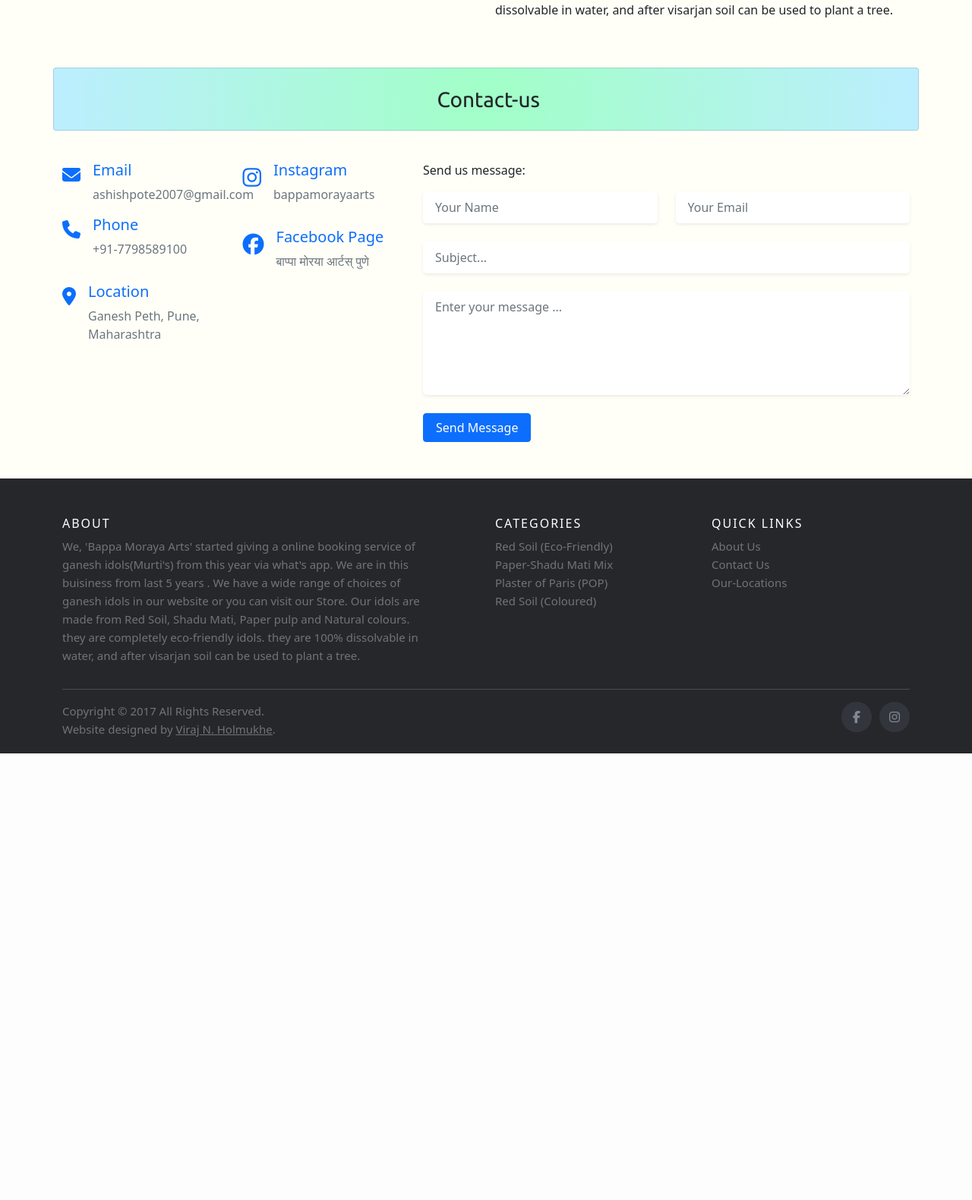
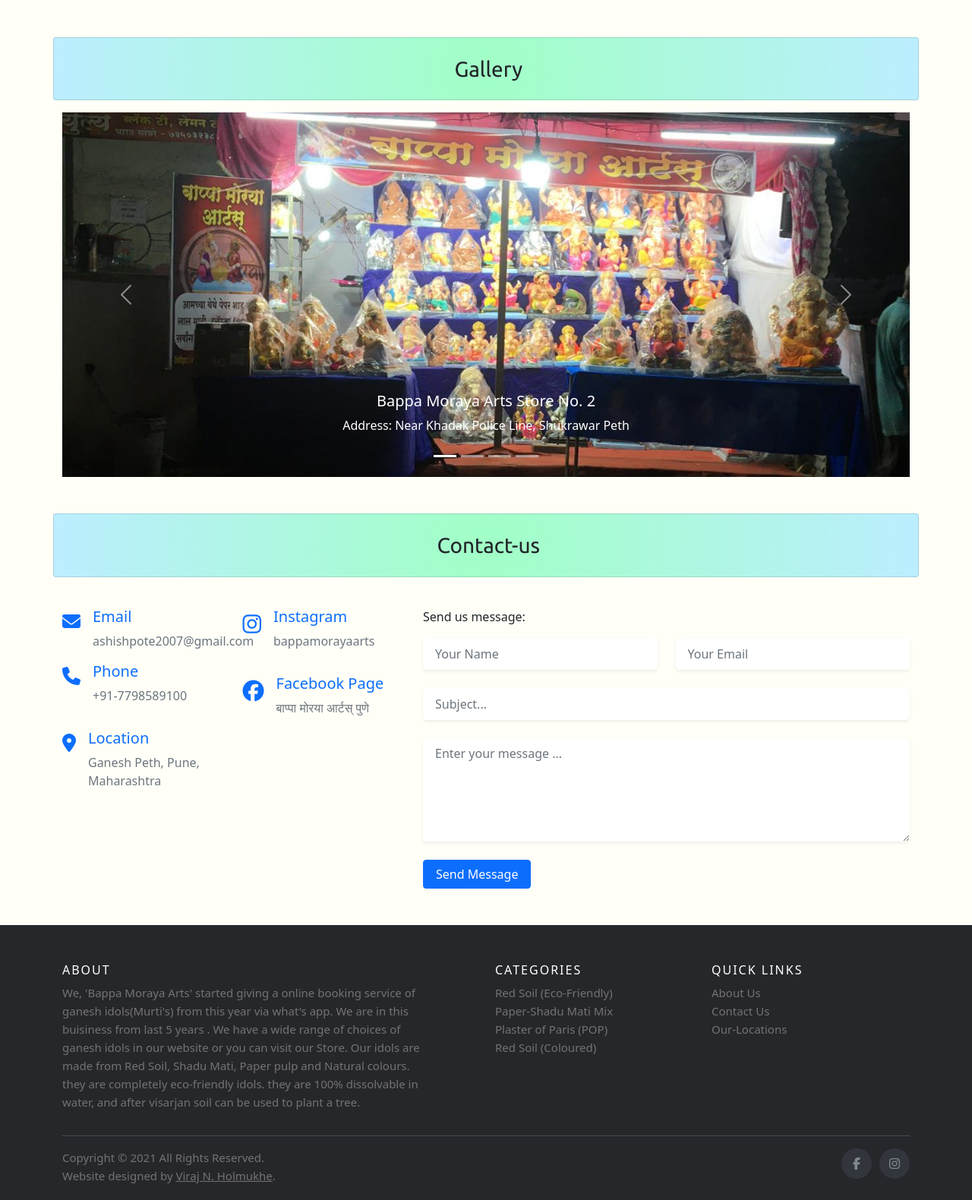
Before and after one commit to virajholmukhe/BMA, a Django app: page / in a window 1280 px wide. Shown: the part 2883-4463 px from the top of the page at 76% size. Before the commit the page ends 3875 px from the top, so only its background shows below. Run offline with Django 3.2, Linux system fonts and the light colour scheme; data comes from the database, SQL or seed files in the repository; both versions use the stored data as it was after the commit; some libraries are stand-ins or nearby versions; some web fonts are replaced.

Commit message:
Gallery commit

```diff
--- a/static/css/home.css
+++ b/static/css/home.css
@@ -5,9 +5,14 @@
     --main-color1: #eb4d4b;
     --text-color: #131e2c;
 }
-.carousel-item > img {
+.carousel-item2 > img {
     object-fit: cover;
     height: calc(80vh);
+    width: 100%;
+}
+.carousel-item1 > img {
+    object-fit: cover;
+    height: calc(60vh);
     width: 100%;
 }
 .card_main{
--- a/templates/UserApp/home.html
+++ b/templates/UserApp/home.html
@@ -28,15 +28,15 @@
 <section id="home">
   <div id="carouselExampleFade" class="carousel slide carousel-fade" data-bs-ride="carousel">
       <div class="carousel-inner">
-        <div class="carousel-item active">
+        <div class="carousel-item carousel-item2 active">
           <img src="{% static 'Images/IMG_2669-min.jpg' %}" class="d-block w-100" alt="01">
 
         </div>
-        <div class="carousel-item">
+        <div class="carousel-item carousel-item2">
           <img src="{% static 'Images/IMG_2671-min.jpg' %}" class="d-block w-100" alt="02">
 
         </div>
-        <div class="carousel-item">
+        <div class="carousel-item carousel-item2">
           <img src="{% static 'Images/IMG_8066-min.JPG' %}" class="d-block w-100" alt="03">
 
         </div>
@@ -152,13 +152,13 @@
 
 <!-- About us -->
 <section id="about_us">
-<div class="container card mt-5 mb-3 heading_bar">
-  <div class="container-fluid" style="display: flex; justify-content: space-evenly;">
-      <h3 class="mt-4 mb-4" style="text-align: center;"><i class="fas fa-use" style="color: #0d6efd;"></i> About-us</h3>
+  <div class="container card mt-2 mb-3 heading_bar">
+    <div class="container-fluid" style="display: flex; justify-content: space-evenly;">
+        <h3 class="mt-4 mb-4" style="text-align: center;"> About - us </h3>
+    </div>
   </div>
-</div>
+
   <div class="container">
-
       <div class="row mt-5 mb-5">
         <div class="col-md-6">
           <div class="ratio ratio-16x9">
@@ -176,7 +176,60 @@
         </div>
       </div>
   </div>
+</section>
 
+<!-- Gallery -->
+<section id="gallery">
+  <div class="container card mt-5 mb-3 heading_bar">
+    <div class="container-fluid" style="display: flex; justify-content: space-evenly;">
+        <h3 class="mt-4 mb-4" style="text-align: center;"><i class="fas fa-use" style="color: #0d6efd;"></i> Gallery</h3>
+    </div>
+  </div>
+  <div class="container">
+    <div id="carouselExampleCaptions" class="carousel slide" data-bs-ride="carousel">
+      <div class="carousel-indicators">
+        <button type="button" data-bs-target="#carouselExampleCaptions" data-bs-slide-to="0" class="active" aria-current="true" aria-label="Slide 1"></button>
+        <button type="button" data-bs-target="#carouselExampleCaptions" data-bs-slide-to="1" aria-label="Slide 2"></button>
+        <button type="button" data-bs-target="#carouselExampleCaptions" data-bs-slide-to="2" aria-label="Slide 3"></button>
+        <button type="button" data-bs-target="#carouselExampleCaptions" data-bs-slide-to="3" aria-label="Slide 4"></button>
+      </div>
+      <div class="carousel-inner">
+        <div class="carousel-item carousel-item1 active">
+          <img src="{% static 'Images/bma_stall-min.jpeg' %}" class="d-block w-100" alt="">
+          <div class="carousel-caption d-none d-md-block">
+            <h5>Bappa Moraya Arts Store No. 2</h5>
+            <p>Address: Near Khadak Police Line, Shukrawar Peth</p>
+          </div>
+        </div>
+        <div class="carousel-item carousel-item1">
+          <img src="{% static 'Images/gallery1-min.jpeg' %}" class="d-block w-100" alt="">
+          <div class="carousel-caption d-none d-md-block">
+            <h5>#माझाबाप्पा</h5>
+          </div>
+        </div>
+        <div class="carousel-item carousel-item1">
+          <img src="{% static 'Images/gallery2-min.jpeg' %}" class="d-block w-100" alt="">
+          <div class="carousel-caption d-none d-md-block">
+            <h5>#माझाबाप्पा</h5>
+          </div>
+        </div>
+        <div class="carousel-item carousel-item1">
+          <img src="{% static 'Images/gallery3-min.jpeg' %}" class="d-block w-100" alt="">
+          <div class="carousel-caption d-none d-md-block">
+            <h5>#माझाबाप्पा</h5>
+          </div>
+        </div>
+      </div>
+      <button class="carousel-control-prev" type="button" data-bs-target="#carouselExampleCaptions" data-bs-slide="prev">
+        <span class="carousel-control-prev-icon" aria-hidden="true"></span>
+        <span class="visually-hidden">Previous</span>
+      </button>
+      <button class="carousel-control-next" type="button" data-bs-target="#carouselExampleCaptions" data-bs-slide="next">
+        <span class="carousel-control-next-icon" aria-hidden="true"></span>
+        <span class="visually-hidden">Next</span>
+      </button>
+    </div>
+  </div>
 </section>
 
 
--- a/templates/UserApp/index.html
+++ b/templates/UserApp/index.html
@@ -7,7 +7,7 @@
     <meta charset="utf-8">
     <meta name="description" content="Our Ganpati idols are Eco-Friendly and are made of pure organic materials. They are harmless to nature and biodegradable.">
     <meta name="keywords" content="ganesh,ganesh idols,eco-friendly,eco-friendly ganesha,eco friendly ganesha idols,pune,bappa,bappamoraya,bappamorayaarts,bappa moraya arts, bappamorayaarts.com, www.bappamorayaarts.com, bappa, moraya, arts, store, idol store, online booking idols, onlinestore">
-    <link rel="canonical" href="http://www.bappamorayaarts.com/" />
+    <link rel="canonical" href="http://www.bappamorayaarts.com/">
     <meta name="viewport" content="width=device-width, initial-scale=1">
     <!--
     <meta http-equiv="refresh" content="1">
@@ -114,7 +114,7 @@
   <div class="container">
     <div class="row">
       <div class="col-md-8 col-sm-6 col-xs-12">
-        <p class="copyright-text">Copyright &copy; 2017 All Rights Reserved.</p>
+        <p class="copyright-text">Copyright &copy; 2021 All Rights Reserved.</p>
         <p class="copyright-text" >Website designed by
           <a href="https://virajholmukhe.pythonanywhere.com/" target="_blank" style="text-decoration: underline;" >Viraj N. Holmukhe</a>.
         </p>
```
Also changed, not shown: db.sqlite3, static/Images/bma_stall-min.jpeg (added), static/Images/gallery1-min.jpeg (added), static/Images/gallery2-min.jpeg (added), static/Images/gallery3-min.jpeg (added), 5 other files.
